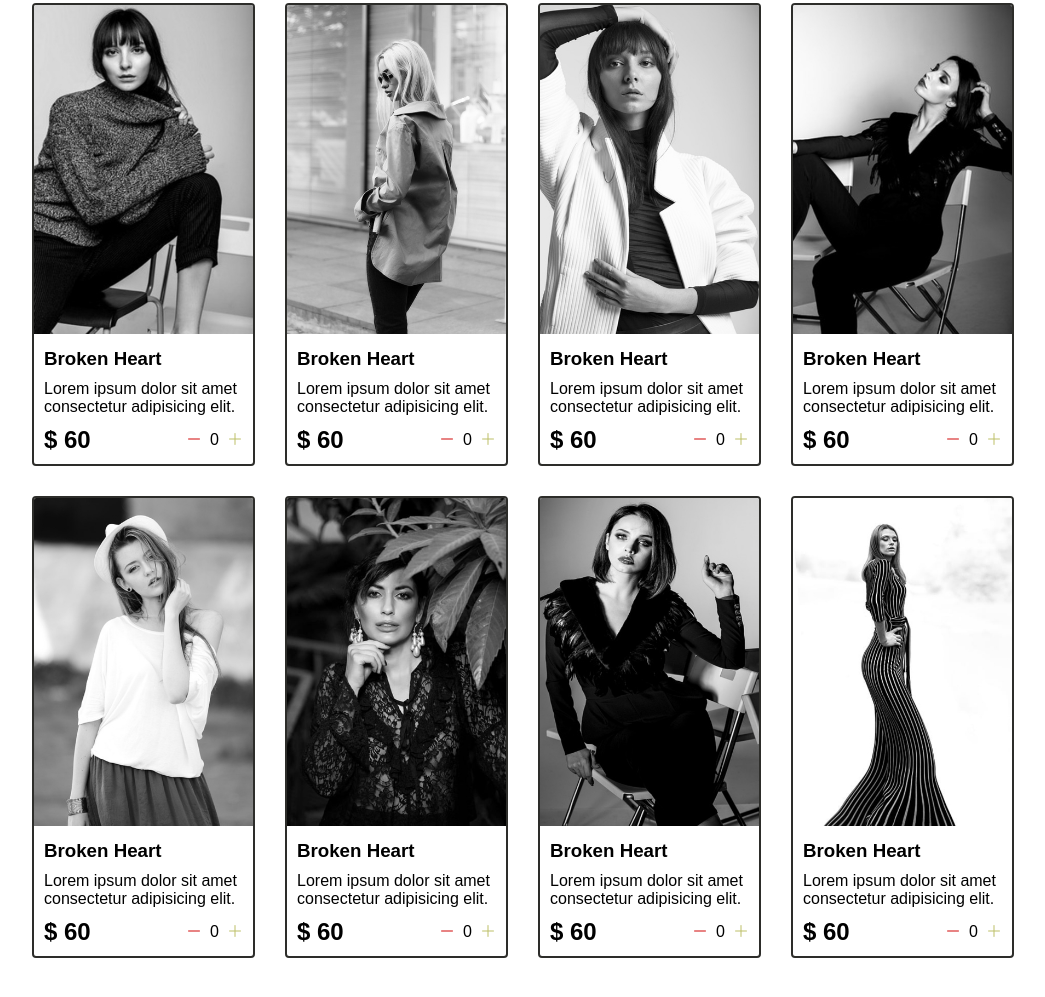
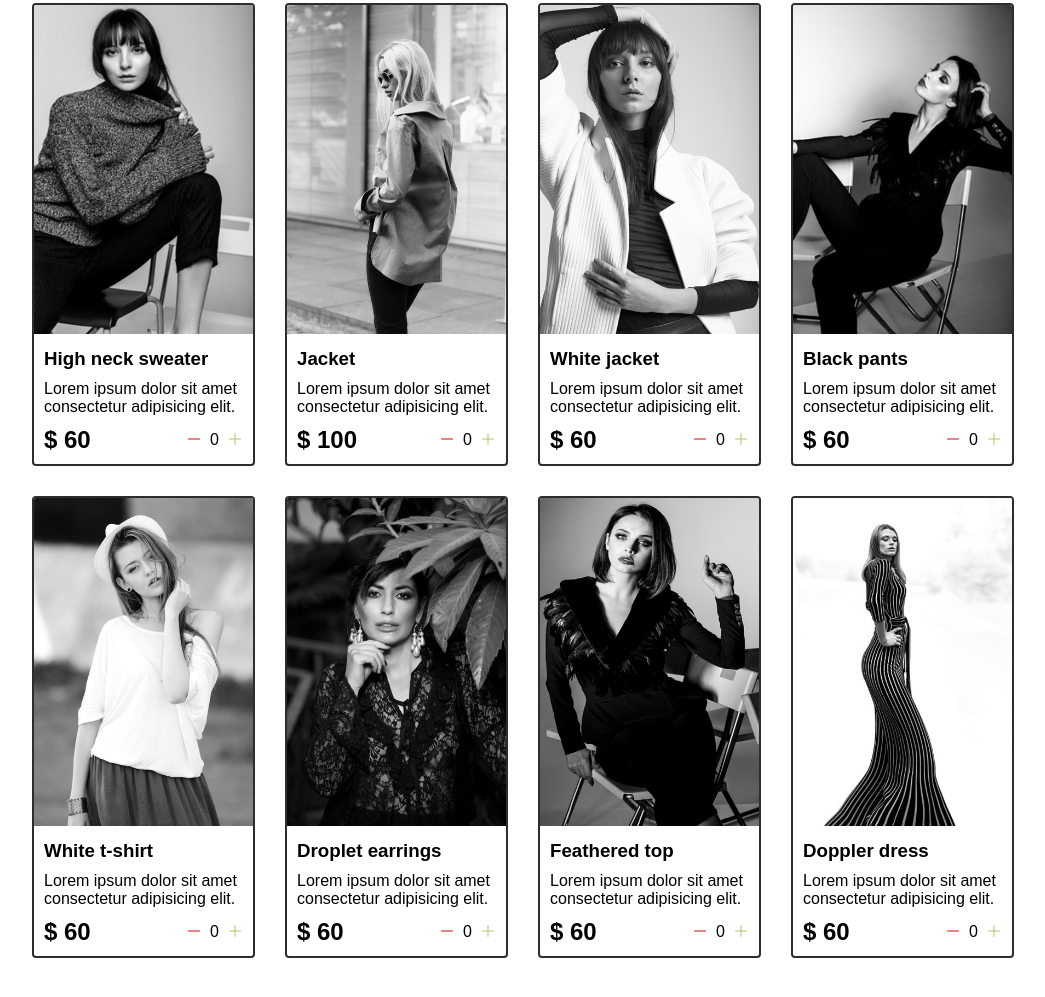
Before and after one commit to raul-lima/coderhouse-shopping-cart, a plain HTML site: page index.html in a window 1280 px wide. Shown: the part 121-1118 px from the top of the page, without its empty margins (117-1162 px from the left). Drawn offline with nearby package versions, Linux system fonts and the light colour scheme.

Commit message:
Change color and product names

```diff
--- a/data.js
+++ b/data.js
@@ -1,56 +1,56 @@
 let shopItemsData = [
     {
         id: "1",
-        name: "Broken Heart",
+        name: "High neck sweater",
         price: "60",
         desc: "Lorem ipsum dolor sit amet consectetur adipisicing elit.",
         img: "images/1.jpg",
     },
     {
         id: "2",
-        name: "Broken Heart",
-        price: "60",
+        name: "Jacket",
+        price: "100",
         desc: "Lorem ipsum dolor sit amet consectetur adipisicing elit.",
         img: "images/2.jpg",
     },
     {
         id: "3",
-        name: "Broken Heart",
+        name: "White jacket",
         price: "60",
         desc: "Lorem ipsum dolor sit amet consectetur adipisicing elit.",
         img: "images/3.jpg",
     },
     {
         id: "4",
-        name: "Broken Heart",
+        name: "Black pants",
         price: "60",
         desc: "Lorem ipsum dolor sit amet consectetur adipisicing elit.",
         img: "images/4.jpg",
     },
     {
         id: "5",
-        name: "Broken Heart",
+        name: "White t-shirt",
         price: "60",
         desc: "Lorem ipsum dolor sit amet consectetur adipisicing elit.",
         img: "images/5.jpg",
     },
     {
         id: "6",
-        name: "Broken Heart",
+        name: "Droplet earrings",
         price: "60",
         desc: "Lorem ipsum dolor sit amet consectetur adipisicing elit.",
         img: "images/6.jpg",
     },
     {
         id: "7",
-        name: "Broken Heart",
+        name: "Feathered top",
         price: "60",
         desc: "Lorem ipsum dolor sit amet consectetur adipisicing elit.",
         img: "images/7.jpg",
     },
     {
         id: "8",
-        name: "Broken Heart",
+        name: "Doppler dress",
         price: "60",
         desc: "Lorem ipsum dolor sit amet consectetur adipisicing elit.",
         img: "images/8.jpg",
--- a/style.css
+++ b/style.css
@@ -25,7 +25,7 @@ a {
 **/
 
 .navbar {
-  background-color: #6699cc;
+  background-color: #2d2d2a;
   color: white;
   padding: 25px 60px;
   display: flex;
```
